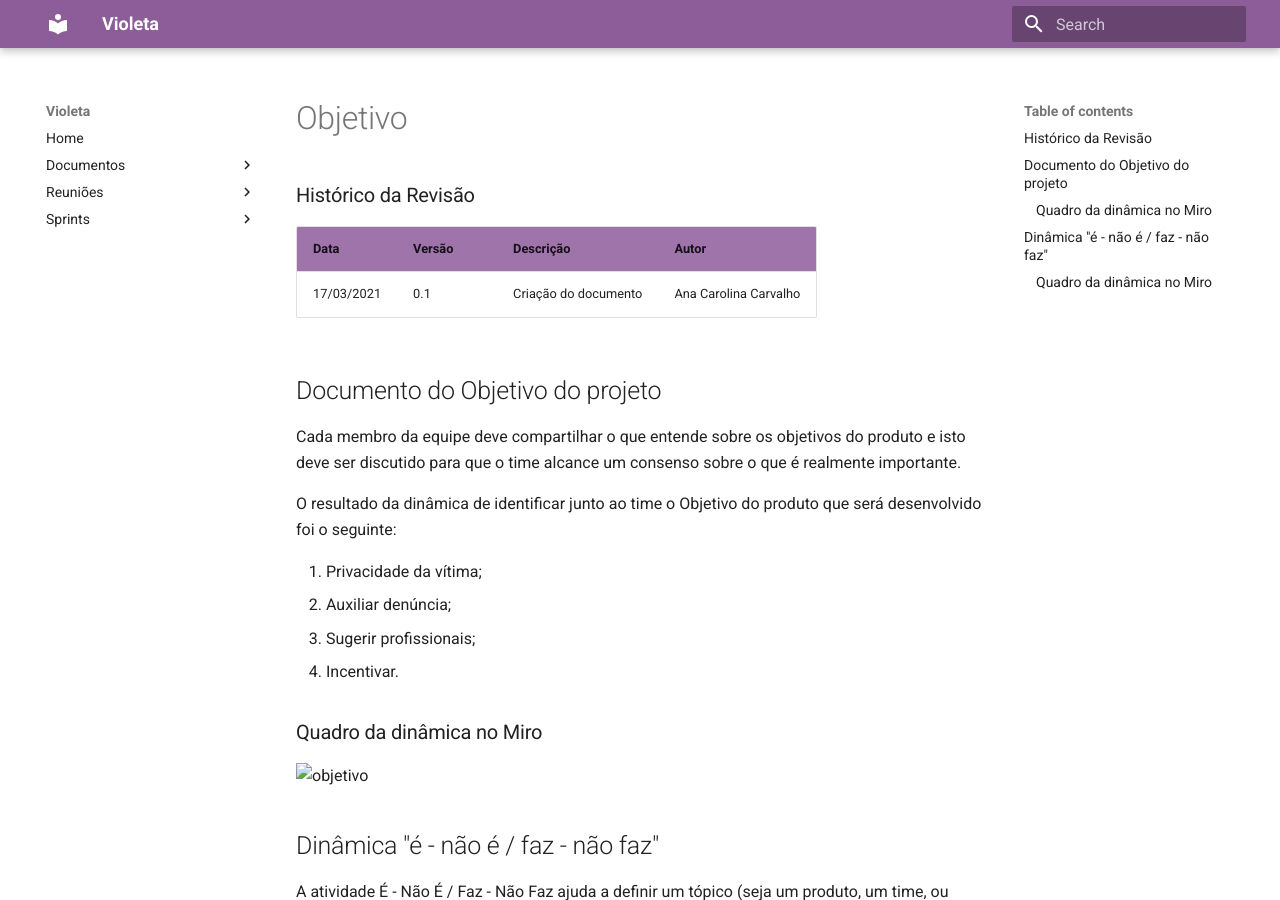
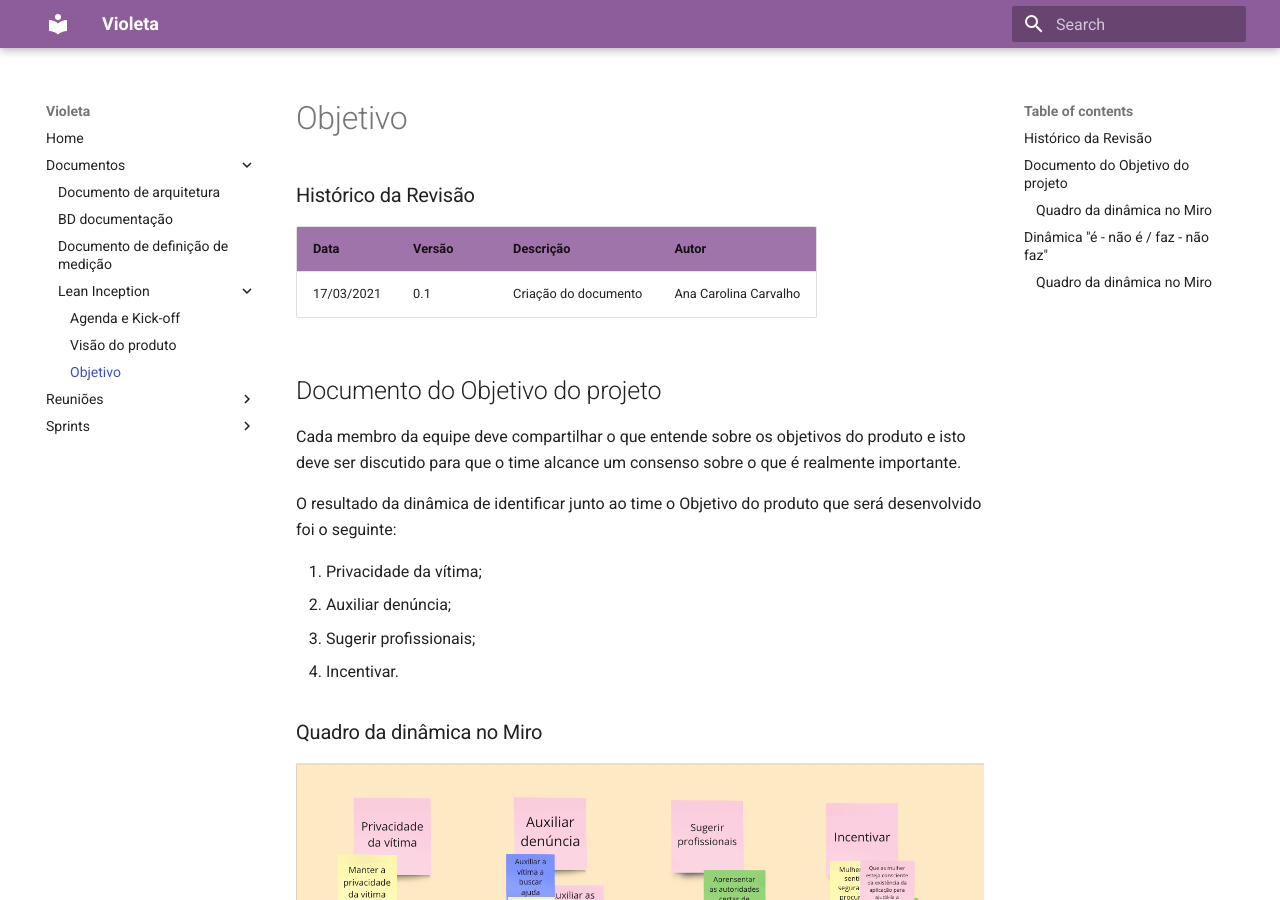
Before and after one commit to fga-eps-mds/2020.2-Violeta-Documentacao, an MkDocs documentation site: the page built from docs/Gerencia/documentacao/Lean-inception/objetivo.md, in a window 1280 px wide and 900 px high. Built offline with MkDocs 1.6.1 and Material for MkDocs 9.7.7, drawn with Linux system fonts in a browser that asks for light colours.

Commit message:
Imagens das dinâmicas

```diff
--- a/mkdocs.yml
+++ b/mkdocs.yml
@@ -10,6 +10,7 @@ nav:
       - Lean Inception:
         - "Agenda e Kick-off": "Gerencia/documentacao/Lean-inception/agenda.md"
         - "Visão do produto": "Gerencia/documentacao/Lean-inception/visao_do_projeto.md"
+        - "Objetivo": "Gerencia/documentacao/Lean-inception/objetivo.md"
     - Reuniões:
         - "Aprensentação do time - 07/02/2021": "Gerencia/Reunião dia 07-02-2021.md"
 
```
Also changed, not shown: docs/Gerencia/documentacao/Lean-inception/brainstorming.md (added), docs/img/enaoe.png (added), docs/img/jornada1.png (added), docs/img/jornada2.png (added), docs/img/jornada3.png (added), docs/img/mapa.png (added), docs/img/mapa_empatia.png (added), docs/img/objetivo.png (added), docs/img/persona.png (added), docs/img/persona1.png (added), docs/img/persona2.png (added).
